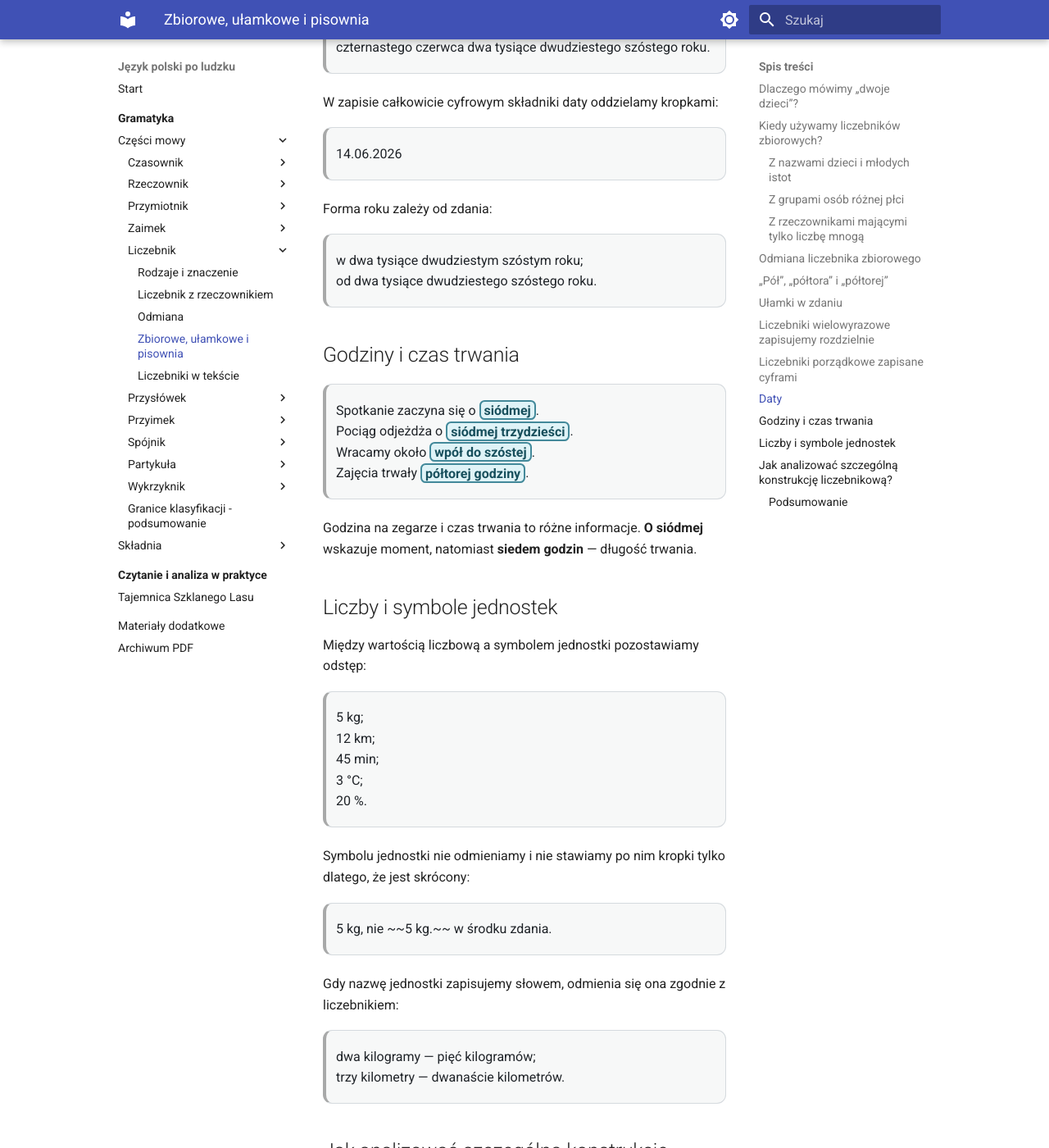
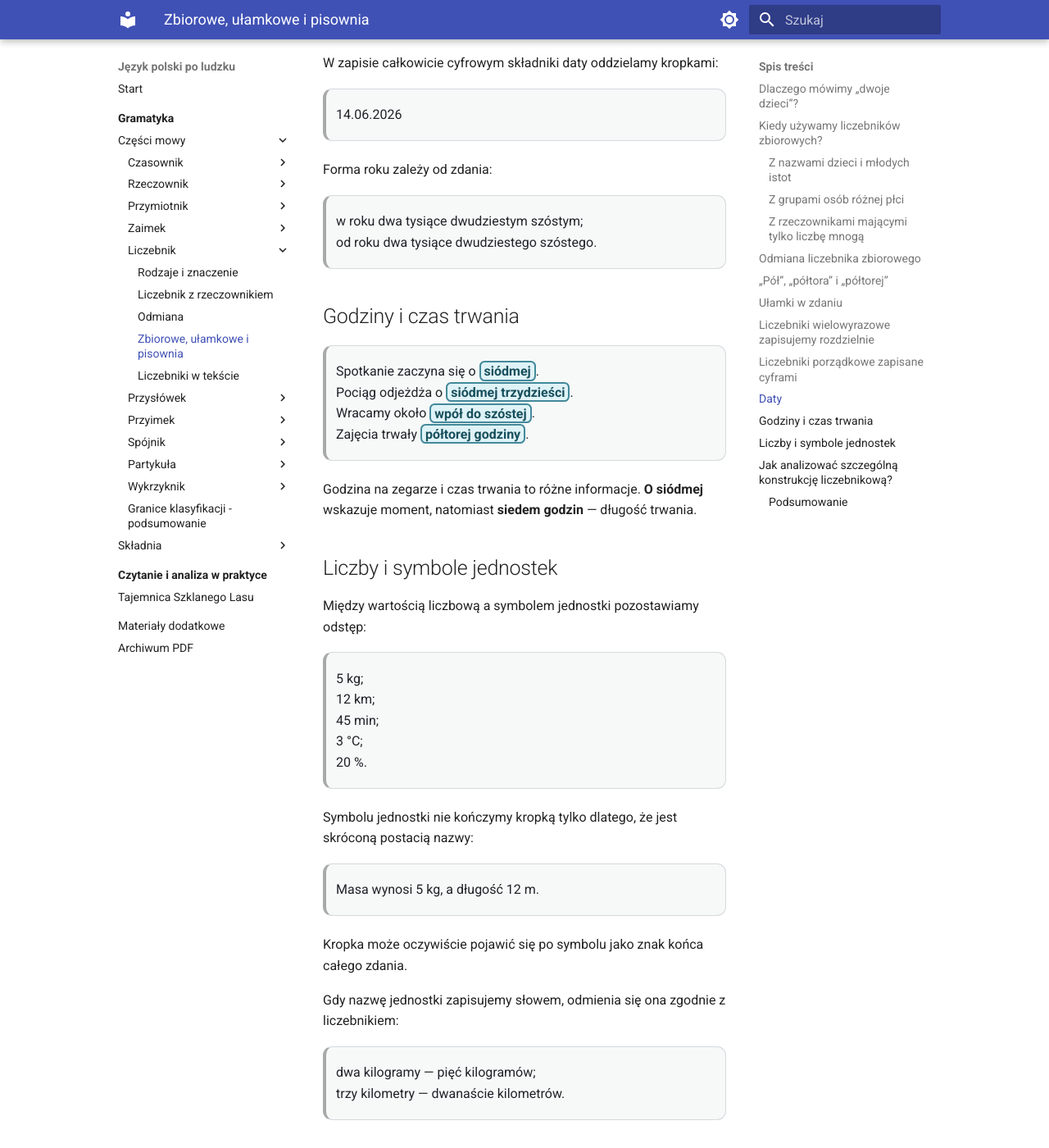
Before and after one commit to dchorazkiewicz/SP_JP, an MkDocs documentation site: the page built from docs/gramatyka/czesci-mowy/liczebnik/zbiorowe-ulamkowe-i-pisownia.md, in a window 1280 px wide and 1400 px high, scrolled down 4661 px. Shown: the whole window at 82% size. Built offline with MkDocs 1.6.1 and Material for MkDocs 9.7.7, drawn with Linux system fonts in a browser that asks for light colours; some of the changed text lies outside the part shown.

Commit message:
Clarify collective numerals and notation examples

```diff
--- a/docs/gramatyka/czesci-mowy/liczebnik/zbiorowe-ulamkowe-i-pisownia.md
+++ b/docs/gramatyka/czesci-mowy/liczebnik/zbiorowe-ulamkowe-i-pisownia.md
@@ -47,11 +47,9 @@
 > <span class="form-focus">czworo</span> skrzypiec;
 > <span class="form-focus">dwoje</span> okularów.
 
-Nie mówimy tu o parach elementów, lecz o dwóch, trzech lub czterech całych przedmiotach.
-
 <div class="numeral-checkpoint">
-  <div class="numeral-checkpoint__title">„Dwoje drzwi” i „dwie pary drzwi” nie znaczą tego samego</div>
-  <p><em>Dwoje drzwi</em> oznacza dwa całe obiekty nazywane drzwiami. <em>Dwie pary drzwi</em> oznaczają cztery takie obiekty ujęte parami.</p>
+  <div class="numeral-checkpoint__title">Cały przedmiot czy jego części?</div>
+  <p><em>Dwoje drzwi</em> oznacza dwa całe obiekty nazywane drzwiami. Wyrażenie <em>dwa skrzydła drzwi</em> nazywa natomiast dwie części konstrukcji drzwiowej.</p>
 </div>
 
 ## Odmiana liczebnika zbiorowego
@@ -137,8 +135,8 @@
 
 Forma roku zależy od zdania:
 
-> w dwa tysiące dwudziestym szóstym roku;
-> od dwa tysiące dwudziestego szóstego roku.
+> w roku dwa tysiące dwudziestym szóstym;
+> od roku dwa tysiące dwudziestego szóstego.
 
 ## Godziny i czas trwania
 
@@ -159,9 +157,11 @@
 > 3 °C;
 > 20 %.
 
-Symbolu jednostki nie odmieniamy i nie stawiamy po nim kropki tylko dlatego, że jest skrócony:
+Symbolu jednostki nie kończymy kropką tylko dlatego, że jest skróconą postacią nazwy:
 
-> 5 kg, nie ~~5 kg.~~ w środku zdania.
+> Masa wynosi 5 kg, a długość 12 m.
+
+Kropka może oczywiście pojawić się po symbolu jako znak końca całego zdania.
 
 Gdy nazwę jednostki zapisujemy słowem, odmienia się ona zgodnie z liczebnikiem:
 
```
